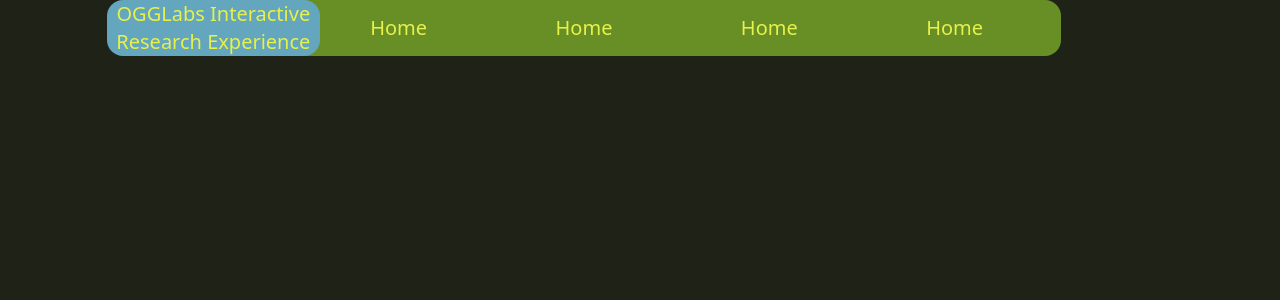
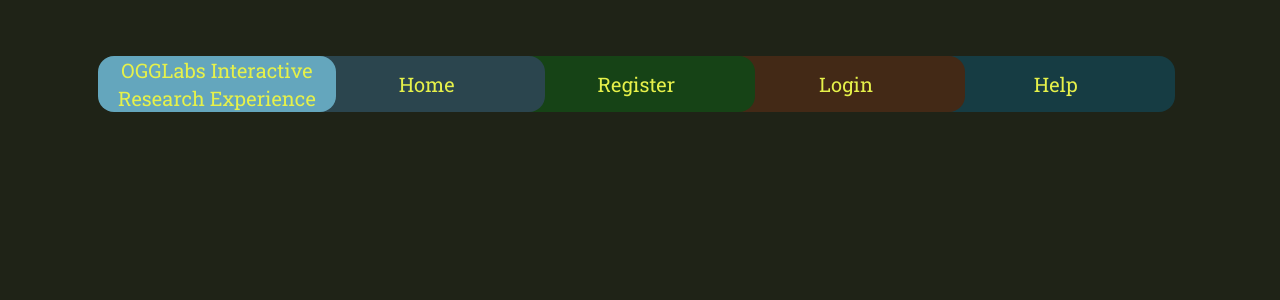
Before and after one commit to xdivayze/oggcloudfrontend, a React (Vite) app in the folder frontend/: page / in a window 1280 px wide. Shown: the top 300 px of the page. Built offline with nearby package versions, Linux system fonts and the light colour scheme.

Commit message:
navbar with collapse option

```diff
--- a/frontend/src/App.tsx
+++ b/frontend/src/App.tsx
@@ -1,13 +1,14 @@
-import { Route, Routes } from "react-router-dom"
-import Navbar from "./Navbar/Navbar"
+import { Route, Routes } from "react-router-dom";
+import Navbar from "./Navbar/Navbar";
 
 function App() {
-
   return (
     <div className="bg-green-ogg-1 min-h-screen w-full">
-      < Navbar />
+      <div className="pt-14">
+        <Navbar collapse={false} />
+      </div>
     </div>
-  )
+  );
 }
 
-export default App
+export default App;
--- a/frontend/src/Navbar/Components/CommonFrame.tsx
+++ b/frontend/src/Navbar/Components/CommonFrame.tsx
@@ -5,18 +5,20 @@ export default function CommonFrame({
   color,
   to,
   margin,
-  z
+  z,
+  textSize,
 }: {
   text: string;
   color: string;
   to: string;
-  margin: string
-  z:string
+  margin: string;
+  z: string;
+  textSize: string;
 }) {
-  var classnames = `w-1/5 min-h-full ${color} rounded-2xl ${margin} items-center flex justify-center ${z} text-xl text-center text-yellow-ogg`;
+  var classnames = ` w-1/5 min-h-full ${color} rounded-2xl ${margin} items-center flex justify-center ${z} text-xl text-center text-yellow-ogg font-robotoSlab ${textSize}`;
   return (
     <div className={classnames}>
-      <Link  to={to}>{text}</Link>
+      <Link to={to}>{text}</Link>
     </div>
   );
 }
--- /dev/null
+++ b/frontend/src/Navbar/Components/ExpandedNavbar.tsx
@@ -0,0 +1,57 @@
+import CommonFrame from "./CommonFrame";
+
+export default function ExpandedNavbar({
+  height,
+  showText: textSize,
+  additional
+}: {
+  height: string;
+  showText: string;
+  additional: string
+}) {
+  var classNames = `w-full justify-center flex flex-row  relative ${height} ${textSize} ${additional}`;
+  return (
+    <nav className={classNames}>
+      <CommonFrame
+        text="OGGLabs Interactive Research Experience"
+        to="/about"
+        textSize={textSize}
+        color="bg-blue-ogg"
+        margin="ml-7"
+        z="z-5"
+      />
+      <CommonFrame
+        text="Home"
+        textSize={textSize}
+        to="/"
+        color="bg-teal-ogg-1"
+        margin="-ml-7 -pl-7 "
+        z="z-4"
+      />
+      <CommonFrame
+        text="Register"
+        to="/register"
+        textSize={textSize}
+        color="bg-green-ogg-2"
+        margin="-ml-7 -pl-7"
+        z="z-3"
+      />
+      <CommonFrame
+        text="Login"
+        to="/login"
+        textSize={textSize}
+        color="bg-brown-ogg"
+        margin="-ml-7 -pl-7"
+        z="z-2"
+      />
+      <CommonFrame
+        text="Help"
+        to="/help"
+        textSize={textSize}
+        color="bg-teal-ogg"
+        margin="-ml-7 -pl-7"
+        z="z-1"
+      />
+    </nav>
+  );
+}
--- a/frontend/src/Navbar/Navbar.tsx
+++ b/frontend/src/Navbar/Navbar.tsx
@@ -1,21 +1,49 @@
-import CommonFrame from "./Components/CommonFrame";
+import { useEffect, useState } from "react";
+import ExpandedNavbar from "./Components/ExpandedNavbar";
 
-export default function Navbar() {
+export default function Navbar({ collapse }: { collapse: boolean }) {
+  const [collapsed, setCollapsed] = useState(false);
+  const [transitionStates, setTransitionStates] = useState("min-h-14");
+  const [textStatement, setTextStatement] = useState("");
+
+  useEffect(() => {
+    handleCollapse()
+
+  }, [])
+  var handleCollapse = () => {
+
+    if (collapse) {
+      if (collapsed) {
+        setCollapsed(false);
+        setTextStatement("");
+        setTransitionStates(
+          "transition-all duration-300 ease-in-out  scale-100 min-h-14 "
+        );
+      } else {
+        setCollapsed(true);
+        setTextStatement("text-[0px]");
+        setTransitionStates(
+          "transition-all duration-300 ease-in-out  scale-95 min-h-1 max-h-4 "
+        );
+      }
+    }
+  };
+
+  var rendered = (
+    <ExpandedNavbar
+      height=""
+      showText={textStatement}
+      additional={`${transitionStates}`}
+    />
+  );
+
   return (
-    <div className="w-full justify-center flex ">
-      <nav className="w-5/6 flex flex-row h-14 relative ">
-        <CommonFrame
-          text="OGGLabs Interactive Research Experience"
-          to="/"
-          color="bg-blue-ogg"
-          margin=""
-          z="z-5"
-        />
-        <CommonFrame text="Home" to="/" color="bg-green-ogg" margin="-ml-7 -pl-7" z="z-4" />
-        <CommonFrame text="Home" to="/" color="bg-green-ogg" margin="-ml-7 -pl-7" z="z-4" />
-        <CommonFrame text="Home" to="/" color="bg-green-ogg" margin="-ml-7 -pl-7" z="z-4" />
-        <CommonFrame text="Home" to="/" color="bg-green-ogg" margin="-ml-7 -pl-7" z="z-4" />
-      </nav>
+    <div
+      className="w-13/14 flex ml-7 min-h-14 "
+      onMouseEnter={handleCollapse}
+      onMouseLeave={handleCollapse}
+    >
+      {rendered}
     </div>
   );
 }
--- a/frontend/src/index.css
+++ b/frontend/src/index.css
@@ -1,15 +1,29 @@
+@import url("https://fonts.googleapis.com/css2?family=Inter:ital,opsz,wght@0,14..32,100..900;1,14..32,100..900&family=Roboto+Slab:wght@100..900&display=swap");
+
 @import "tailwindcss";
 
 @theme {
   --color-blue-ogg: #64a6bd;
   --color-blue-ogg-0: #00bdff;
+
   --color-teal-ogg: #163c43;
+  --color-teal-ogg-1: #2b454e;
+
+  --color-green-ogg: #688e26;
   --color-green-ogg-0: #164316;
   --color-green-ogg-1: #1f2317;
+  --color-green-ogg-2: #164316;
+
   --color-brick-ogg: #402020;
   --color-brown-ogg: #432916;
+
   --color-orange-ogg: #ff8811;
+
   --color-black-ogg: #070707;
+
   --color-yellow-ogg: #e6f14a;
-  --color-green-ogg: #688e26;
+
+  /*fonts*/
+
+  --font-robotoSlab: "Roboto Slab", serif;
 }
```
